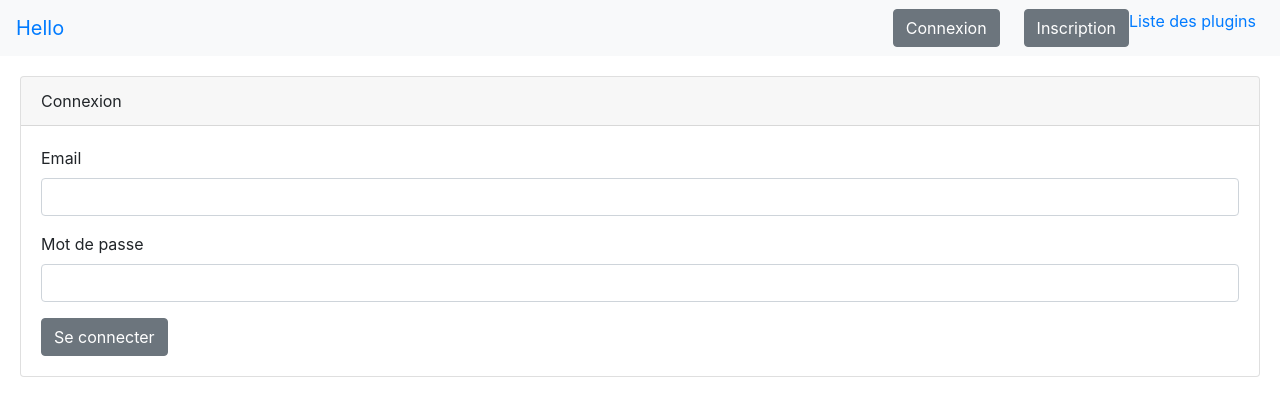
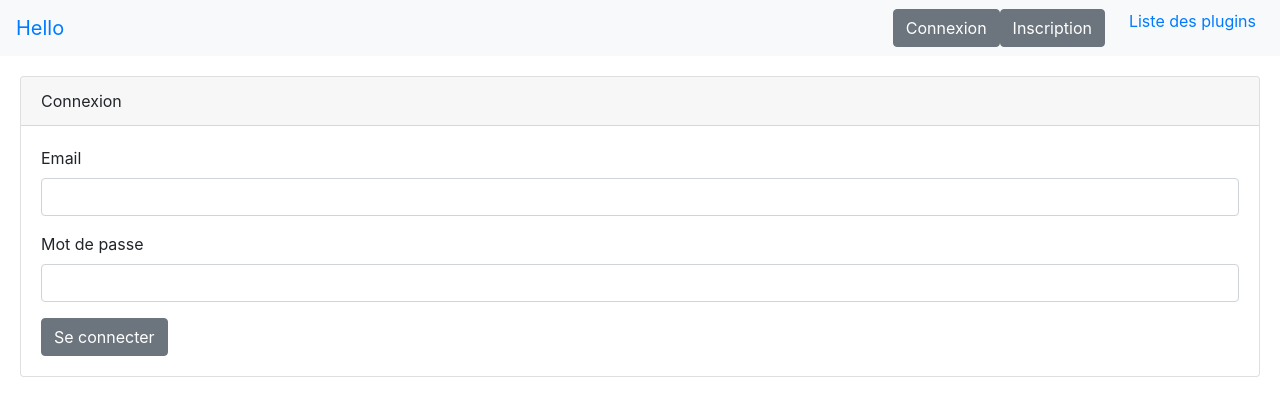
Before and after one commit to NathanStrobbe/programmable-web, a React (Create React App) app in the folder front-flms/: page /connexion in a window 1280 px wide. Shown: the top 416 px of the page. Built offline with nearby package versions, Linux system fonts and the light colour scheme.

Commit message:
#3 stockage du token dans le sessionStorage

```diff
--- a/front-flms/src/components/Connexion.js
+++ b/front-flms/src/components/Connexion.js
@@ -27,7 +27,10 @@ const Connexion = () => {
                 setError(401);
             }
             else{
-                setRedirectToReferrer(true)
+                res.json().then(data=>{
+                    sessionStorage.setItem('jwtToken', data.token);
+                    setRedirectToReferrer(true);
+                })
             }
             return res;
         });
--- a/front-flms/src/components/Header.js
+++ b/front-flms/src/components/Header.js
@@ -3,17 +3,39 @@ import {Link} from "react-router-dom";
 import {Nav, Navbar, NavbarBrand, NavItem} from "reactstrap";
 import Button from "reactstrap/es/Button";
 
+
 const Header = () => {
+
+
+    const handleSignOut =()=>{
+        sessionStorage.removeItem('jwtToken');
+    }
+
+    const navContent = ()=>{
+        if(sessionStorage.getItem('jwtToken'))
+        {
+            return  (
+                <NavItem className="mr-4">
+                    <Button onClick={handleSignOut}>Deconnexion</Button>
+                </NavItem>
+            )
+        }else {
+            return(
+                <NavItem className="mr-4">
+                    <Link to="/connexion"><Button>Connexion</Button></Link>
+                    <Link to="/register"><Button>Inscription</Button></Link>
+                </NavItem>
+            )
+        }
+    }
+
     return (
         <Navbar color="light" light expand="md">
             <NavbarBrand className="mr-auto"><Link to="/">Hello</Link></NavbarBrand>
             <Nav navbar className="mr-2">
-                <NavItem className="mr-4">
-                    <Link to="/connexion"><Button>Connexion</Button></Link>
-                </NavItem>
-                <NavItem>
-                    <Link to="/register"><Button>Inscription</Button></Link>
-                </NavItem>
+                {
+                    navContent()
+                }
                 <NavItem>
                     <Link to="/pluginsList">Liste des plugins</Link>
                 </NavItem>
```
Also changed, not shown: 1 other file (tests, documents, lock files or other folders).
